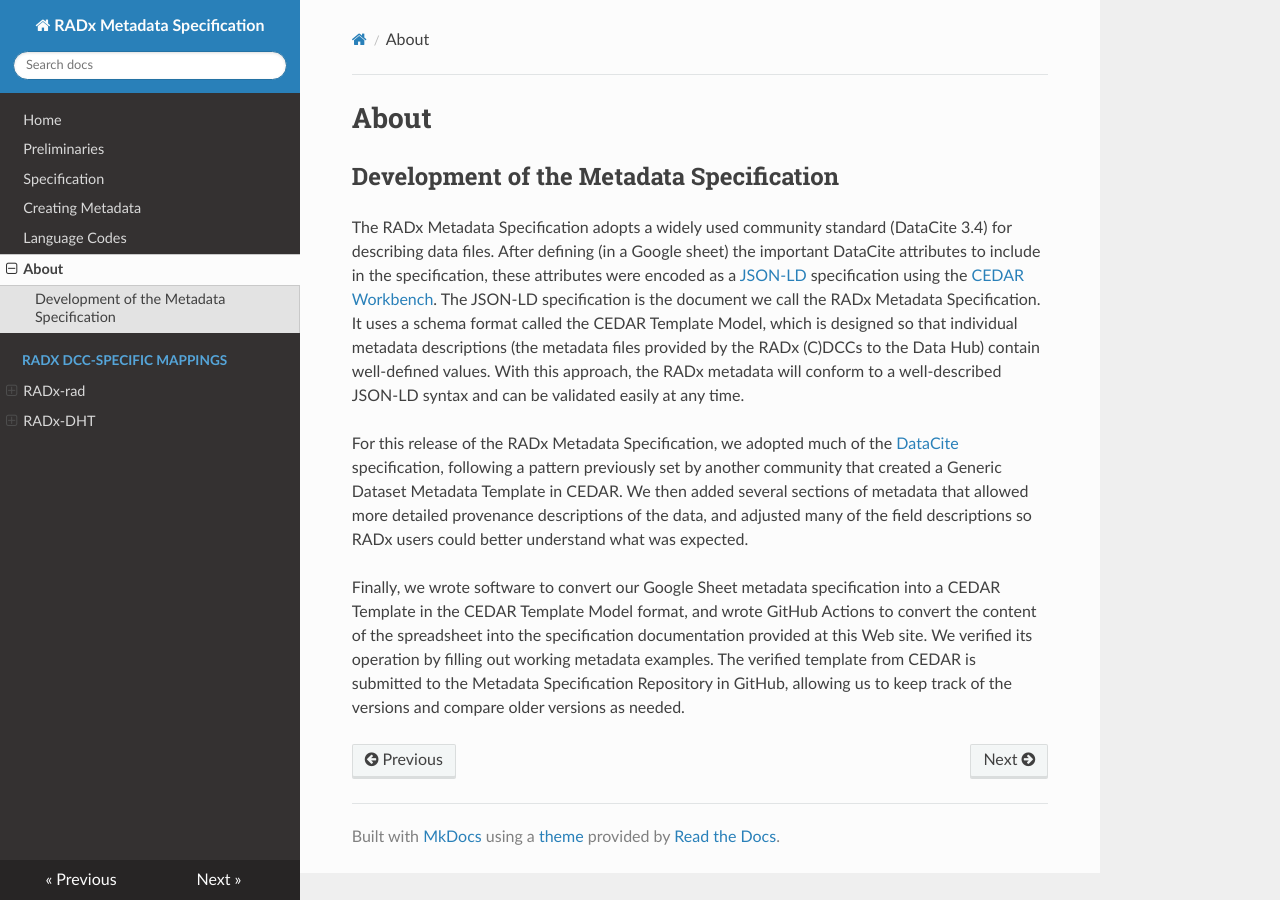
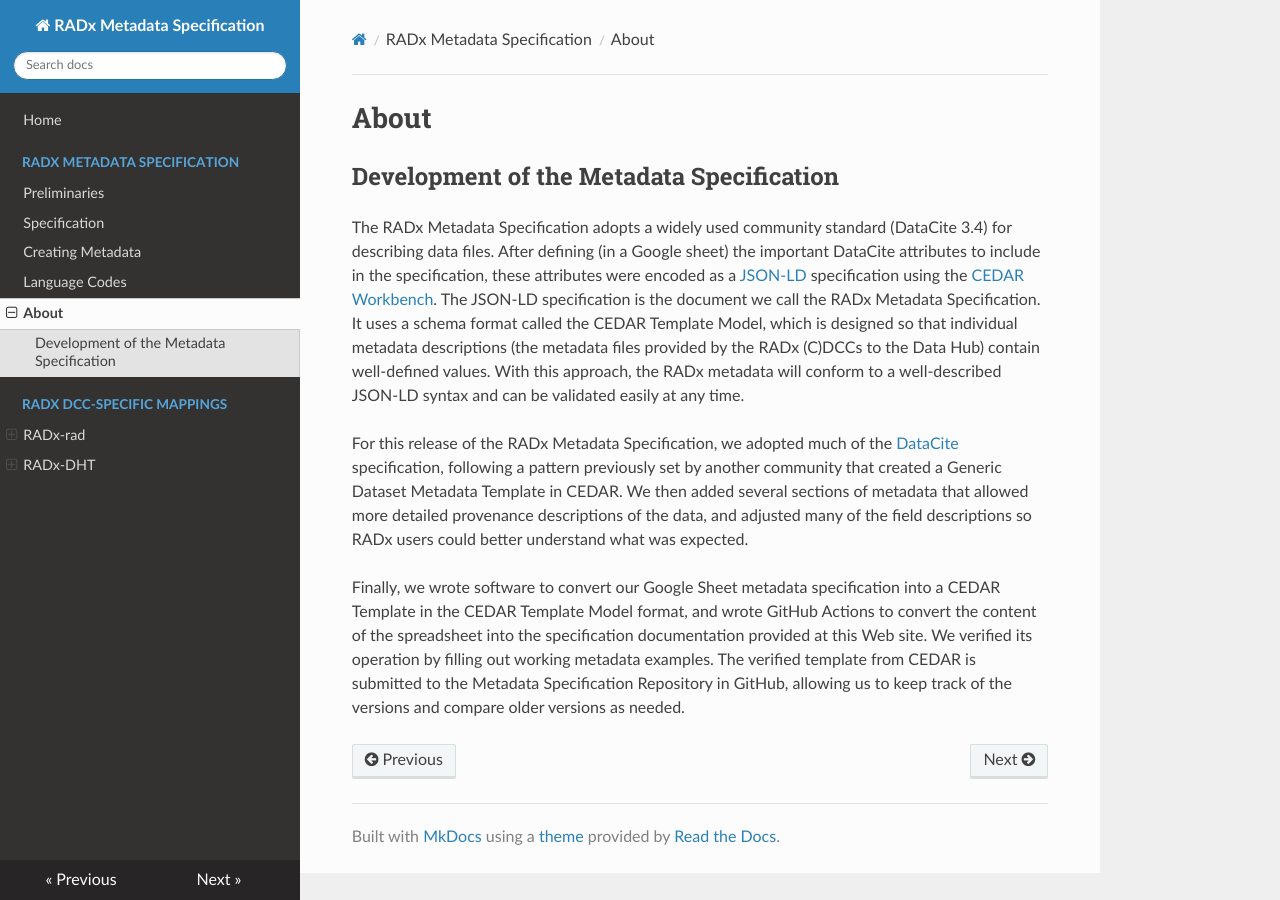
Before and after one commit to RADx/radx-metadata-spec-docs, an MkDocs documentation site: the page built from docs/about.md, in a window 1280 px wide. Built offline with MkDocs 1.6.1, drawn with Linux system fonts in a browser that asks for light colours; nearby versions of some CDN libraries.

Commit message:
Created top level section for spec

```diff
--- a/mkdocs.yml
+++ b/mkdocs.yml
@@ -3,11 +3,12 @@ site_url: https://radx.github.io/radx-metadata-specification-docs/
 
 nav:
     - Home: index.md
-    - Preliminaries: preliminaries.md
-    - Specification: specification.md
-    - Creating Metadata: creating-metadata.md
-    - Language Codes: language-codes.md
-    - About: about.md
+    - RADx Metadata Specification:
+        - Preliminaries: preliminaries.md
+        - Specification: specification.md
+        - Creating Metadata: creating-metadata.md
+        - Language Codes: language-codes.md
+        - About: about.md
     - RADx DCC-Specific Mappings:
         - RADx-rad:
             - Introduction: radx-rad-intro.md
```
